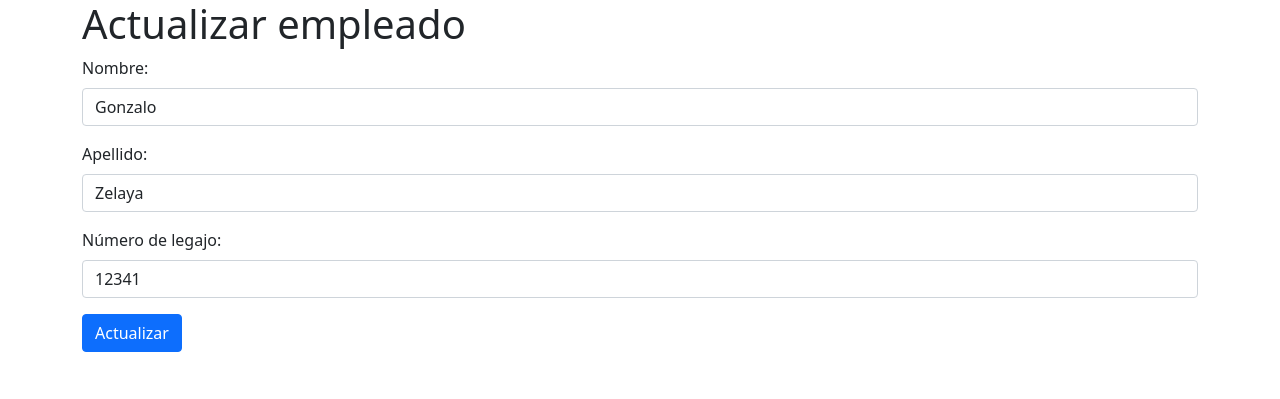
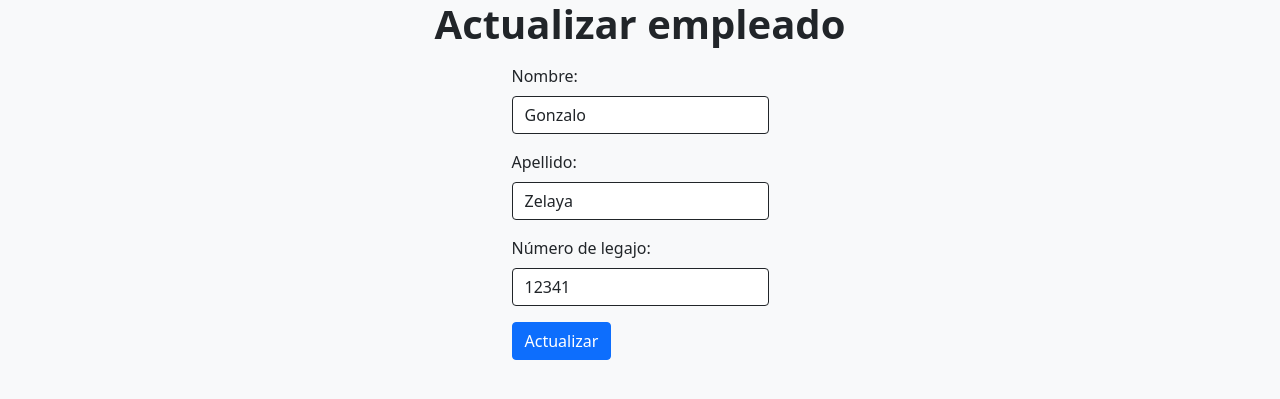
Before and after one commit to robertomiranda94/WebApp-Alkemy, a Django app: template servicios/templates/empleados/actualizar.html in a window 1280 px wide. Shown: the top 399 px of the page. Run offline with Django 4.2, Linux system fonts and the light colour scheme; the template is opened without the code that fills it: values that come from a table or form of the project are taken from there, others are empty; data comes from the database, SQL or seed files in the repository; parts of the project's set-up code (start-up, migrations or seed data) failed here and were passed over.

Commit message:
agrega estilos de bootstrap a actualizar.html

```diff
--- a/servicios/templates/empleados/actualizar.html
+++ b/servicios/templates/empleados/actualizar.html
@@ -6,26 +6,29 @@
     <title></title>
     <link rel="stylesheet" href="https://cdn.jsdelivr.net/npm/bootstrap@5.1.0/dist/css/bootstrap.min.css">
   </head>
-  <body>
+  <body class="bg-light">
     <div class="container">
-      <h1>Actualizar empleado</h1>
+      <h1 class="text-center fw-bold mb-3">Actualizar empleado</h1>
+      <div class="d-flex justify-content-center">
+
         <form method="post" action="{% url 'actualizar_empleado' empleado.id %}">
           {% csrf_token %}
           <div class="mb-3">
             <label for="nombre" class="form-label">Nombre:</label>
-          <input type="text" class="form-control" name="nombre" value="{{ empleado.nombre }}">
+            <input type="text" class="form-control border border-dark border border-1" name="nombre" value="{{ empleado.nombre }}">
           </div>
           <div class="mb-3">
             <label for="apellido" class="form-label">Apellido:</label>
-          <input type="text" class="form-control" name="apellido" value="{{ empleado.apellido }}">
+            <input type="text" class="form-control border border-dark border border-1" name="apellido" value="{{ empleado.apellido }}">
           </div>
           <div class="mb-3">
             <label for="numero_legajo" class="form-label">Número de legajo:</label>
-          <input type="text" class="form-control" name="numero_legajo" value="{{ empleado.numero_legajo }}">
+            <input type="text" class="form-control border border-dark border border-1" name="numero_legajo" value="{{ empleado.numero_legajo }}">
           </div>
           <button type="submit" class="btn btn-primary">Actualizar</button>
         </form>
       </div>
+    </div>
     <script src="https://cdn.jsdelivr.net/npm/bootstrap@5.1.0/dist/js/bootstrap.min.js"></script>
   </body>
 </html>
```
Lines whose indentation alone changed are shown as unchanged.
